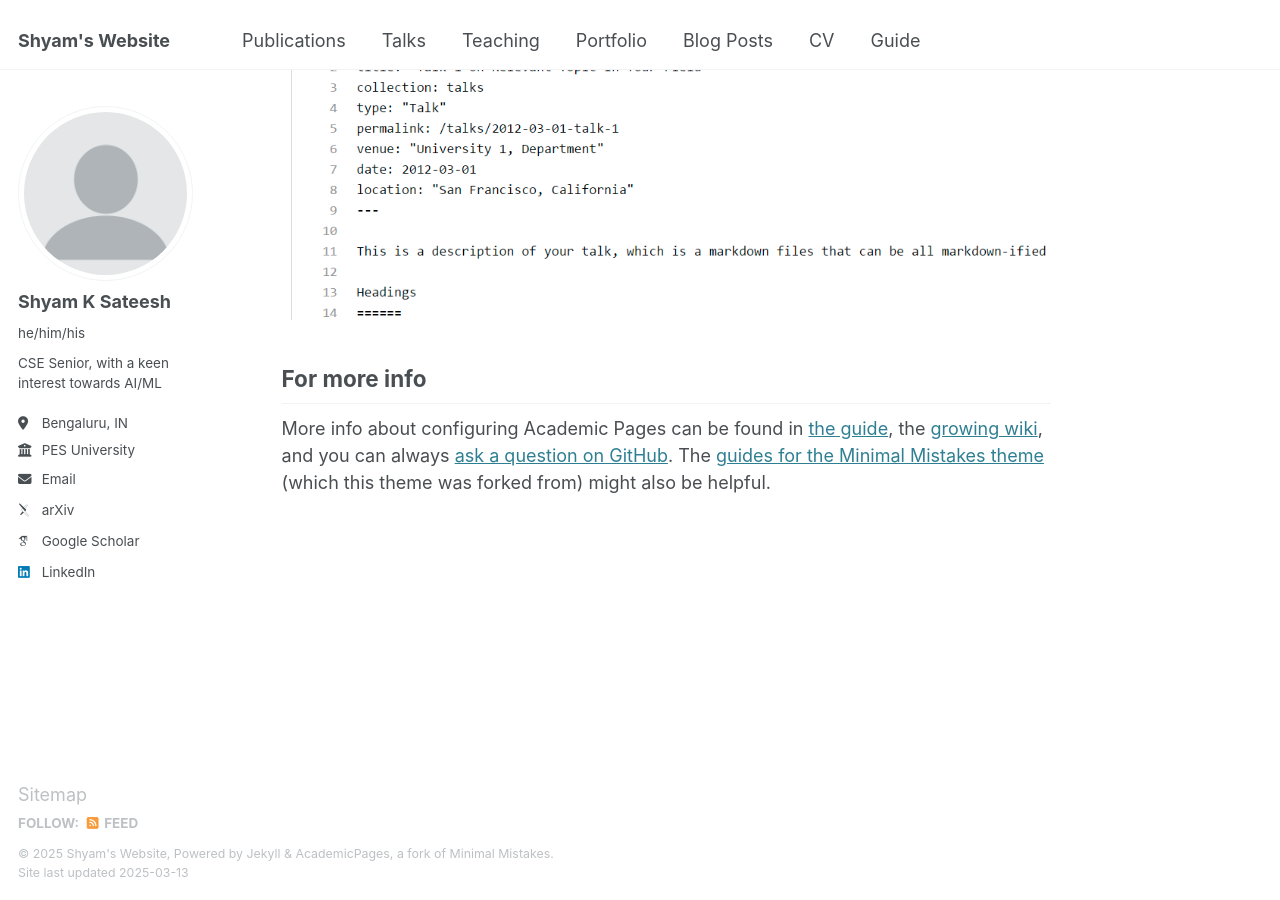
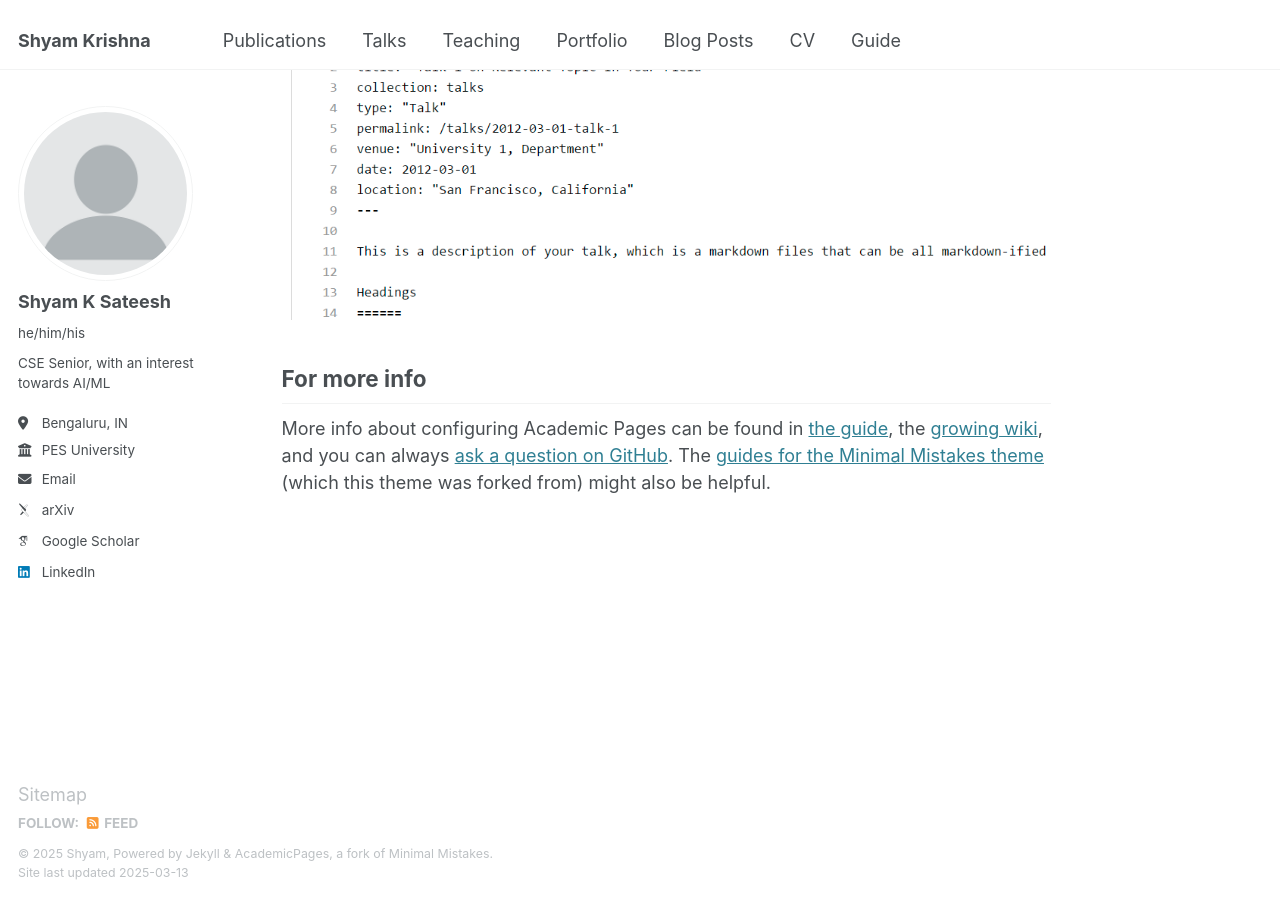
Before and after one commit to shyamksateesh/shyamksateesh.github.io, a Jekyll site: the page built from _pages/about.md, in a window 1280 px wide and 900 px high, scrolled down 2642 px. Built offline with Jekyll 4.4.1, drawn with Linux system fonts in a browser that asks for light colours; some web fonts are replaced.

Commit message:
Update _config.yml

```diff
--- a/_config.yml
+++ b/_config.yml
@@ -9,9 +9,9 @@
 # Basic Site Settings
 locale                   : "en-US"
 site_theme               : "default"
-title                    : "Shyam's Website"
+title                    : "Shyam Krishna"
 title_separator          : "-"
-name                     : &name "Shyam's Website"
+name                     : &name "Shyam"
 description              : &description "personal description"
 url                      : https://shyamksateesh.github.io # the base hostname & protocol for your site e.g. "https://[your GitHub username].github.io"
 baseurl                  : "" # the subpath of your site, e.g. "/blog"
@@ -25,7 +25,7 @@ author:
   avatar           : "profile.png"
   name             : "Shyam K Sateesh"
   pronouns         : "he/him/his"
-  bio              : "CSE Senior, with a keen interest towards AI/ML"
+  bio              : "CSE Senior, with an interest towards AI/ML"
   location         : "Bengaluru, IN"
   employer         : "PES University"
   uri              : # URL
```
